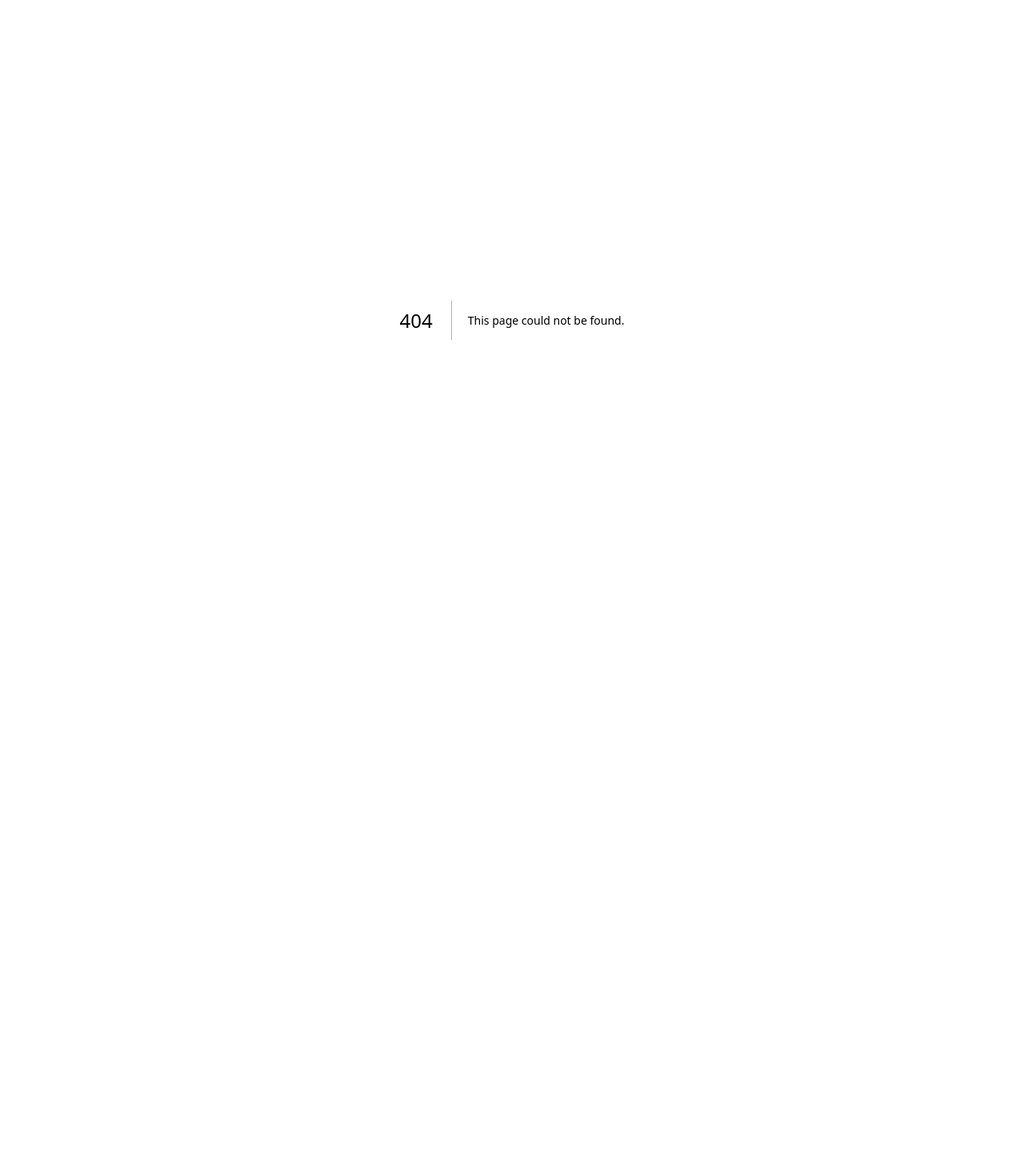
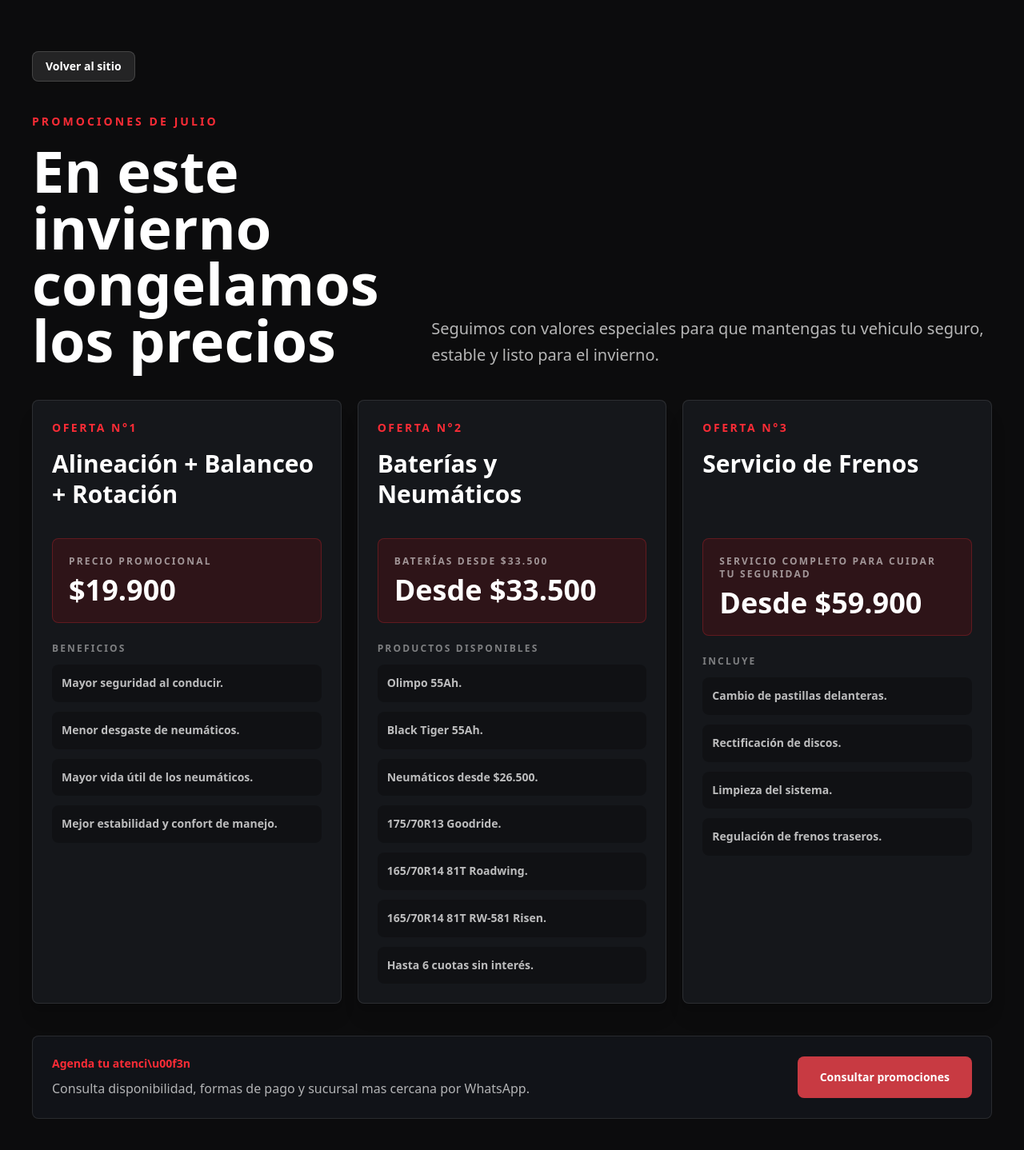
Before and after one commit to cruzdoussau/plazacarservice, a Next.js app: page /promociones in a window 1280 px wide. Before the commit this address had no page. Shown: the top 1438 px of the page at 80% size. Before the commit the page ends 800 px from the top, so only its background shows below. Built offline with nearby package versions, Linux system fonts and the light colour scheme.

Commit message:
Mejora menu de servicios y promociones

```diff
--- a/app/page.tsx
+++ b/app/page.tsx
@@ -381,16 +381,16 @@ function Header() {
           <LogoMockup />
         </a>
 
-        <nav className="hidden items-center gap-8 text-sm font-semibold text-white/70 md:flex">
-          <a className="border-b-2 border-red-600 pb-2 text-white" href="#home">
+        <nav className="hidden items-center gap-10 text-sm font-semibold text-white/70 md:flex">
+          <a className="border-b-2 border-red-600 py-2 text-white" href="#home">
             Home
           </a>
-          <a className="transition hover:text-white" href="#nosotros">
+          <a className="py-2 transition hover:text-white" href="#nosotros">
             Nosotros
           </a>
-          <div className="group relative">
-            <a
-              className="inline-flex items-center gap-2 pb-2 transition hover:text-white"
+          <div className="group relative py-1">
+            <a
+              className="inline-flex items-center gap-2 py-2 text-white transition hover:text-white"
               href="#servicios"
             >
               Servicios
@@ -398,12 +398,13 @@ function Header() {
                 ▾
               </span>
             </a>
-            <div className="invisible absolute left-1/2 top-full z-50 mt-3 w-[320px] -translate-x-1/2 rounded-lg border border-white/10 bg-[#111318]/98 p-3 opacity-0 shadow-2xl shadow-black/45 backdrop-blur-xl transition group-hover:visible group-hover:opacity-100 group-focus-within:visible group-focus-within:opacity-100">
-              <a
-                href="#servicios"
+            <div className="invisible absolute left-1/2 top-full z-50 w-[360px] -translate-x-1/2 pt-3 opacity-0 transition group-hover:visible group-hover:opacity-100 group-focus-within:visible group-focus-within:opacity-100">
+              <div className="rounded-lg border border-white/10 bg-[#111318]/98 p-3 shadow-2xl shadow-black/45 backdrop-blur-xl">
+                <a
+                  href="/promociones"
                   className="mb-2 block rounded-md bg-red-600 px-4 py-3 text-sm font-black text-white transition hover:bg-[#c83a42]"
                 >
-                Ver servicios destacados
+                  Ver promociones del mes
                 </a>
                 <div className="grid gap-1">
                   {services.map((service) => (
@@ -418,7 +419,8 @@ function Header() {
                 </div>
               </div>
             </div>
-          <a className="transition hover:text-white" href="#contacto">
+          </div>
+          <a className="py-2 transition hover:text-white" href="#contacto">
             Contacto
           </a>
         </nav>
@@ -465,11 +467,11 @@ function Header() {
                 </summary>
                 <div className="grid gap-1 border-t border-white/10 p-2">
                   <a
-                    href="#servicios"
+                    href="/promociones"
                     onClick={closeMobileMenu}
                     className="rounded-lg px-3 py-2.5 text-white/80 transition hover:bg-red-600 hover:text-white"
                   >
-                    Ver servicios destacados
+                    Ver promociones del mes
                   </a>
                   {services.map((service) => (
                     <a
--- /dev/null
+++ b/app/promociones/page.tsx
@@ -0,0 +1,148 @@
+const whatsappBase = "https://wa.me/56971257621";
+
+const offers = [
+  {
+    id: "alineacion-balanceo-rotacion",
+    label: "Oferta N\u00b01",
+    title: "Alineaci\u00f3n + Balanceo + Rotaci\u00f3n",
+    price: "$19.900",
+    intro: "Precio promocional",
+    benefitsTitle: "Beneficios",
+    benefits: [
+      "Mayor seguridad al conducir.",
+      "Menor desgaste de neum\u00e1ticos.",
+      "Mayor vida \u00fatil de los neum\u00e1ticos.",
+      "Mejor estabilidad y confort de manejo.",
+    ],
+  },
+  {
+    id: "baterias-neumaticos",
+    label: "Oferta N\u00b02",
+    title: "Bater\u00edas y Neum\u00e1ticos",
+    price: "Desde $33.500",
+    intro: "Bater\u00edas desde $33.500",
+    benefitsTitle: "Productos disponibles",
+    benefits: [
+      "Olimpo 55Ah.",
+      "Black Tiger 55Ah.",
+      "Neum\u00e1ticos desde $26.500.",
+      "175/70R13 Goodride.",
+      "165/70R14 81T Roadwing.",
+      "165/70R14 81T RW-581 Risen.",
+      "Hasta 6 cuotas sin inter\u00e9s.",
+    ],
+  },
+  {
+    id: "servicio-frenos",
+    label: "Oferta N\u00b03",
+    title: "Servicio de Frenos",
+    price: "Desde $59.900",
+    intro: "Servicio completo para cuidar tu seguridad",
+    benefitsTitle: "Incluye",
+    benefits: [
+      "Cambio de pastillas delanteras.",
+      "Rectificaci\u00f3n de discos.",
+      "Limpieza del sistema.",
+      "Regulaci\u00f3n de frenos traseros.",
+    ],
+  },
+];
+
+export const metadata = {
+  title: "Promociones de Julio | Plaza Car Service",
+  description:
+    "Conoce las promociones de julio de Plaza Car Service: alineacion, balanceo, rotacion, baterias, neumaticos y frenos.",
+};
+
+export default function PromotionsPage() {
+  const whatsappUrl = `${whatsappBase}?text=${encodeURIComponent(
+    "Hola, quiero consultar por las promociones de julio de Plaza Car Service."
+  )}`;
+
+  return (
+    <main className="min-h-screen bg-[#0c0c0d] text-white">
+      <section className="px-5 py-10 md:px-10 md:py-16">
+        <div className="mx-auto max-w-[1400px]">
+          <a
+            href="/#servicios"
+            className="inline-flex rounded-lg border border-white/15 bg-white/10 px-4 py-2 text-sm font-black text-white transition hover:bg-white hover:text-black"
+          >
+            Volver al sitio
+          </a>
+
+          <div className="mt-10 grid gap-8 lg:grid-cols-[0.8fr_1.2fr] lg:items-end">
+            <div>
+              <p className="text-sm font-black uppercase tracking-[0.22em] text-red-500">
+                Promociones de julio
+              </p>
+              <h1 className="mt-4 text-5xl font-black leading-[0.98] md:text-7xl">
+                En este invierno congelamos los precios
+              </h1>
+            </div>
+            <p className="max-w-3xl text-lg leading-relaxed text-white/70 md:text-xl">
+              Seguimos con valores especiales para que mantengas tu vehiculo
+              seguro, estable y listo para el invierno.
+            </p>
+          </div>
+
+          <div className="mt-10 grid gap-5 lg:grid-cols-3">
+            {offers.map((offer) => (
+              <article
+                key={offer.id}
+                className="rounded-lg border border-white/10 bg-[#15171b] p-6 shadow-xl"
+              >
+                <p className="text-sm font-black uppercase tracking-[0.18em] text-red-500">
+                  {offer.label}
+                </p>
+                <h2 className="mt-4 min-h-[88px] text-3xl font-black leading-tight">
+                  {offer.title}
+                </h2>
+                <div className="mt-6 rounded-lg border border-red-500/25 bg-red-600/12 p-5">
+                  <p className="text-xs font-black uppercase tracking-[0.18em] text-white/55">
+                    {offer.intro}
+                  </p>
+                  <p className="mt-2 text-4xl font-black text-white">
+                    {offer.price}
+                  </p>
+                </div>
+                <p className="mt-6 text-xs font-black uppercase tracking-[0.18em] text-white/45">
+                  {offer.benefitsTitle}
+                </p>
+                <div className="mt-3 grid gap-3">
+                  {offer.benefits.map((benefit) => (
+                    <div
+                      key={benefit}
+                      className="rounded-lg bg-black/25 p-3 text-sm font-semibold leading-relaxed text-white/72"
+                    >
+                      {benefit}
+                    </div>
+                  ))}
+                </div>
+              </article>
+            ))}
+          </div>
+
+          <div className="mt-10 rounded-lg border border-white/10 bg-[#111318] p-6 md:flex md:items-center md:justify-between">
+            <div>
+              <p className="text-sm font-black text-red-500">
+                Agenda tu atenci\u00f3n
+              </p>
+              <p className="mt-2 max-w-2xl text-base leading-relaxed text-white/68">
+                Consulta disponibilidad, formas de pago y sucursal mas cercana
+                por WhatsApp.
+              </p>
+            </div>
+            <a
+              href={whatsappUrl}
+              target="_blank"
+              rel="noreferrer"
+              className="mt-5 inline-flex rounded-lg bg-[#c83a42] px-7 py-4 text-sm font-black text-white transition hover:bg-[#a92f36] md:mt-0"
+            >
+              Consultar promociones
+            </a>
+          </div>
+        </div>
+      </section>
+    </main>
+  );
+}
```
Lines whose indentation alone changed are shown as unchanged.
